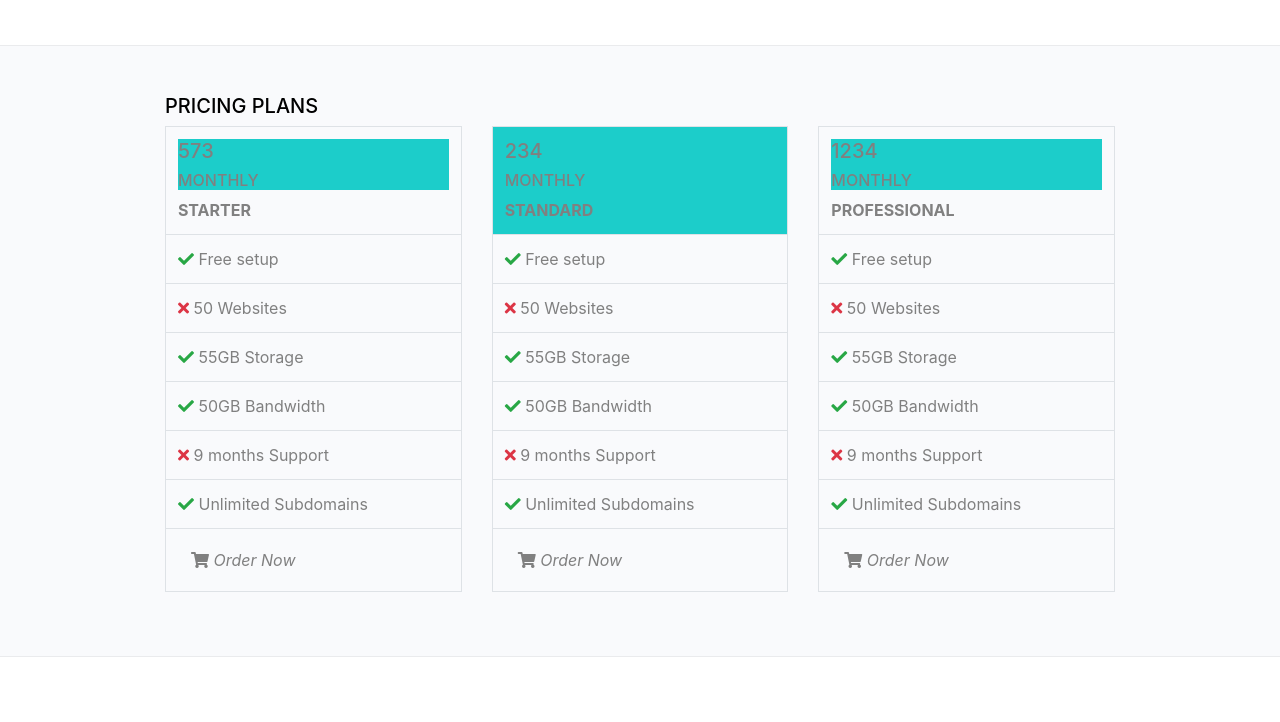
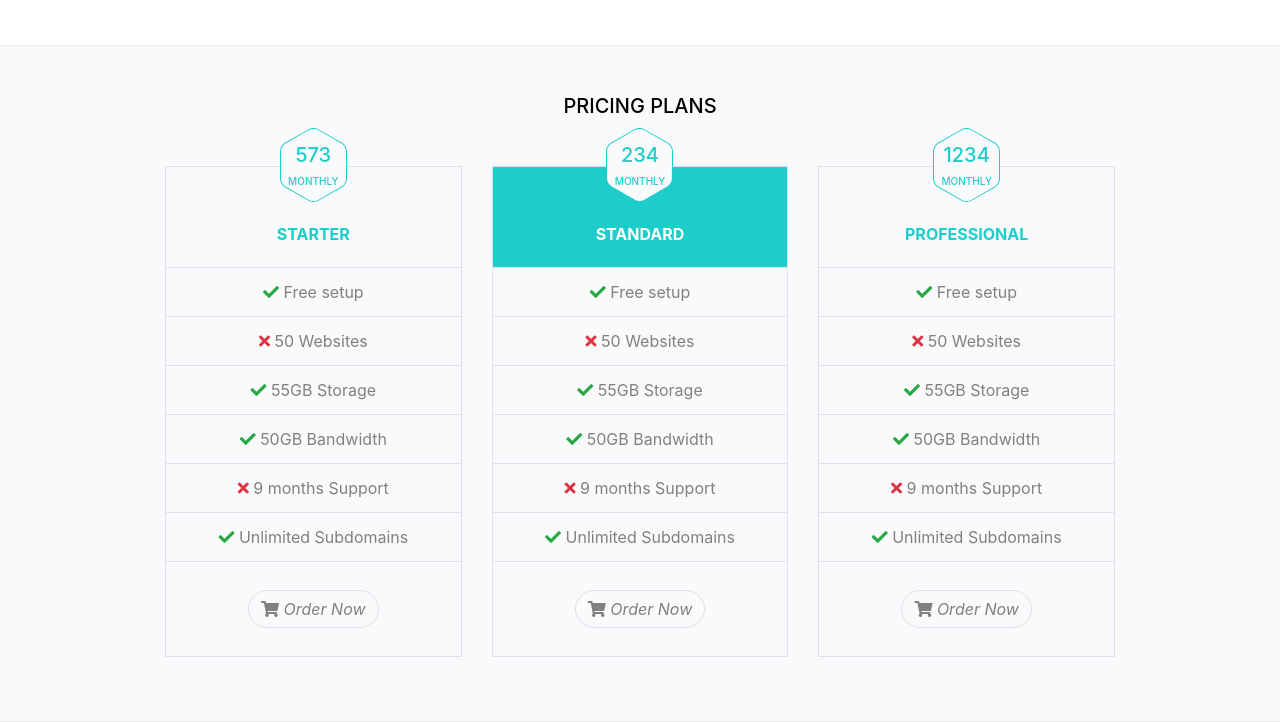
Before and after one commit to MantasZakas/Front-end-final-project, a website: page index.html in a window 1280 px wide. Shown: the part 3284-4006 px from the top of the page. Before the commit the page ends 3941 px from the top, so only its background shows below. Drawn offline with nearby package versions, Linux system fonts and the light colour scheme.

Commit message:
Pricing plans css done

```diff
--- a/index.html
+++ b/index.html
@@ -487,9 +487,9 @@
 
 <!--BEGIN PRICING PLANS-->
 <div class="container-fluid background-grey pt-5">
-    <div class="container px-0">
-        <h3>PRICING PLANS</h3>
-        <div id="pricing_plans" class="row">
+    <div class="container px-0 text-center">
+        <h3 class="mb-5">PRICING PLANS</h3>
+        <div id="pricing_plans_section" class="row">
             <!--Filled with JS-->
         </div>
     </div>
--- a/js/scripts.js
+++ b/js/scripts.js
@@ -35,11 +35,11 @@ $(function () {
                 console.log(plans[planNo].highlight);
                 let highlighted = '';
                 if (plans[planNo].highlight) highlighted = ' class="highlighted"'; //add highlighted class if needed
-                pricingPlansHtml += '<div class="col-md-4 col-12 mb-5"><table class="table table-bordered w-100">' +
+                pricingPlansHtml += '<div class="col-md-4 col-12 mb-5"><table class="table table-bordered text-center">' +
                     '<tr><th' + highlighted + '><div class="hexagon">' +
                     '<h5>' + (plans[planNo]).price + '</h5>' +
                     '<h6>' + (plans[planNo]).period + '</h6></div>' +
-                    (plans[planNo]).name + '</th></tr>';  //table heading ends here
+                    '<span>' + (plans[planNo]).name + '</span></th></tr>';  //table heading ends here
                 for (let feature in (plans[planNo]).features) {
                     if ((plans[planNo]).features.hasOwnProperty(feature)) {
                         let check = '<i class="fas fa-times text-danger"></i> ';
@@ -47,11 +47,11 @@ $(function () {
                         pricingPlansHtml += '<tr><td>' + check + feature + '</td></tr>'
                     }
                 } //features end here
-                pricingPlansHtml += '<tr><td><button id="order' + (plans[planNo]).id + '" class="btn" type="button">' +
+                pricingPlansHtml += '<tr><td><button id="order' + (plans[planNo]).id + '" class="btn border my-3" type="button">' +
                     '<i class="fas fa-shopping-cart"></i><i> Order Now</i></button></td></tr></table></div>';
             } //order now button ends here
         }
-        $("#pricing_plans").html(pricingPlansHtml);
+        $("#pricing_plans_section").html(pricingPlansHtml);
     }
 
 });
--- a/scss/style.scss
+++ b/scss/style.scss
@@ -1,5 +1,7 @@
+$primary-color: #1ccdca;
+
 * {
-  color: grey; //TODO make variable
+  color: grey;
 }
 
 header, #main_nav {
@@ -22,7 +24,7 @@ header, #main_nav {
       height: 30px;
       border-radius: 15px;
       i {
-        color: #1ccdca; //TODO make variable
+        color: $primary-color;
       }
     }
   }
@@ -104,13 +106,54 @@ p, a, li {
 #counter_section {
   i {
     font-size: 30px;
-    color: #1ccdca;
+    color: $primary-color;
   }
   h2 {
     color: #666666;
   }
   p {
     font-size: 20px;
+  }
+}
+
+#pricing_plans_section {
+  .highlighted, .activated-plan {
+    background-color: $primary-color;
+    span {
+      color: white;
+    }
+  }
+  .hexagon {
+    background-image: url("../images/rounded-hexagon-filled.svg");
+    background-size: contain;
+    background-repeat: no-repeat;
+    background-position: center;
+    height: 75px;
+    width: 75px;
+    padding-top: 15px;
+    transform: translateY(-40px);
+  }
+  span {
+    transform: translateY(-20px);
+  }
+  th {
+    color: $primary-color;
+    max-height: 100px;
+    border: none;
+    display: flex;
+    flex-direction: column;
+    justify-content: center;
+    align-items: center;
+  }
+  button {
+    border-radius: 20px;
+  }
+  h5, h6, span {
+    color: $primary-color;
+  }
+  h6 {
+    font-size: 10px;
+    margin-bottom: 15px;
   }
 }
 
@@ -133,14 +176,14 @@ p, a, li {
   height: 70px;
   width: 70px;
   border-radius: 50%;
-  border: solid 1px #1ccdca;
+  border: solid 1px $primary-color;
   display: flex;
   align-items: center;
   justify-content: center;
-  color: #1ccdca;
+  color: $primary-color;
   font-size: 30px;
   i {
-    color: #1ccdca;
+    color: $primary-color;
   }
 }
 
@@ -161,10 +204,7 @@ p, a, li {
   }
 }
 
-.hexagon { //TODO sort this out
-  background-color: #1ccdca;
+.highlighted, .activated-plan { //TODO sort this out
+  background-color: $primary-color;
+  color: white;
 }
-
-.highlighted, .activated-plan { //TODO sort this out
-  background-color: #1ccdca;
-}
```
Also changed, not shown: css/style.css, images/rounded-hexagon-filled.svg (added).
